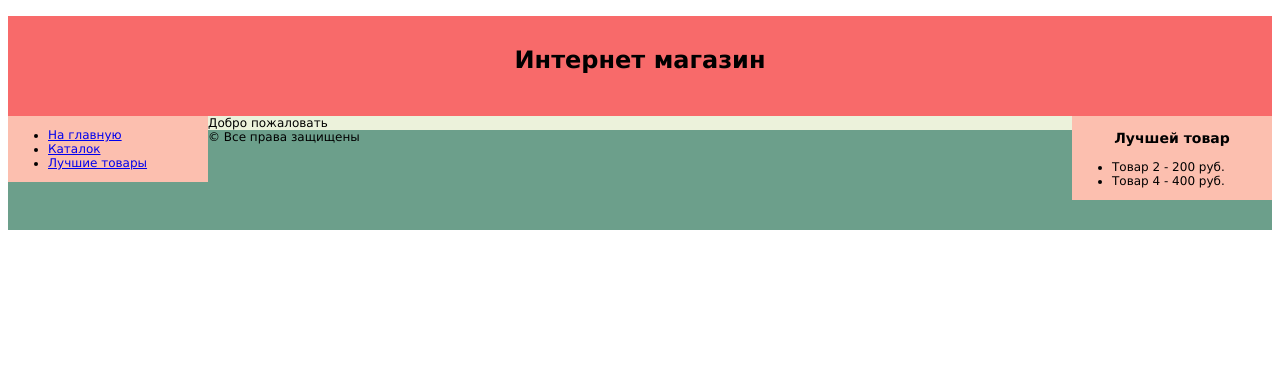
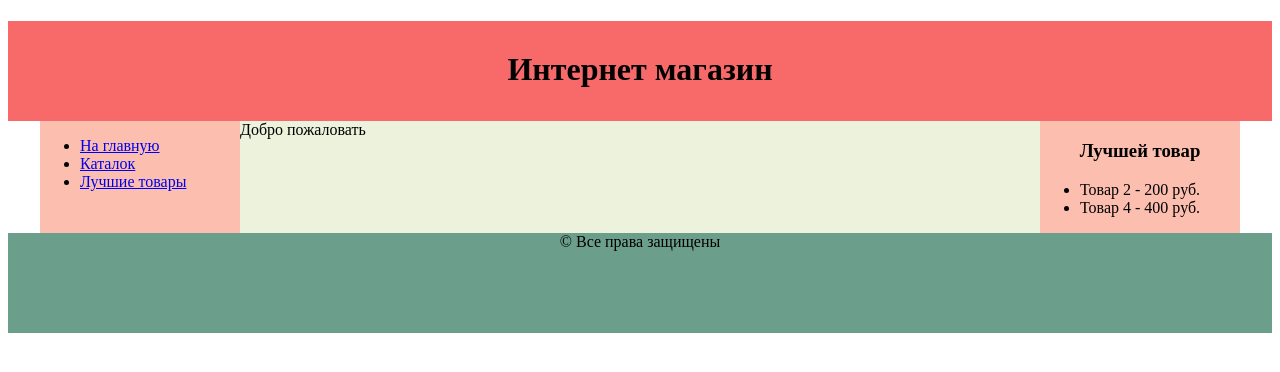
Before and after one commit to antohch/kohana, a PHP site: page /kohana/ in a window 1280 px wide. Shown: the top 372 px of the page. Run offline with PHP 8.4, Linux system fonts and the light colour scheme; settings files or empty folders that the repository lacks are supplied; some libraries are stand-ins or nearby versions.

Commit message:
добавил display flex

```diff
--- a/application/views/v_base.php
+++ b/application/views/v_base.php
@@ -8,6 +8,7 @@
 </head>
 <body>
 <style  type="text/css">
+//пример здесь http://www.sitehere.ru/kolonki-odinakovoj-vysoty-na-css
 body {
     color: #000;
     background: #FFFFFF;
@@ -17,28 +18,39 @@ body {
 }
 #header {
     height:100px;
-  background: #f86a6a ;
+    background: #f86a6a;
+
 }
 #header h1{
     text-align: center;
     padding-top: 30px;
 }
 #container {
-  min-width:800px;
+    display: flex;
+    min-width:1200px;
+    margin: 0px auto;
 }
 #center {
-  margin:0px 200px 0px 200px;
-  background: #ecf2db ;
+   // margin:0px 200px 0px 200px;
+    background: #ecf2db;
+    //display: table-cell;
+    min-width: 800px;
+    //flex-grow:1;
+
 }
 #left {
     float:left;
     width:200px;
     background: #fcbfaf;
+    flex-shrink:0;
+    //display: table-cell;
 }
 #right {
     float:right;
     width:200px;
     background: #fcbfaf;
+    flex-shrink:0;
+    //display: table-cell;
 }
 #right h3{
     text-align: center;
@@ -46,14 +58,20 @@ body {
 #footer {
     height:100px;
     background: #6c9f8b;
+    text-align: center;
+
 }
 .clear {
     clear:both;
 }
-
+#conUp
+{
+    display: flex;
+}
 </style>
 <div id="wrapper">
     <div id="header"><h1><?=$title?></h1></div>
+    <div id="conUp">
         <div id="container">
             <div id="left">
                 <ul>
@@ -62,11 +80,13 @@ body {
                 <?php endforeach?>
                 </ul>
             </div>
-		<div id="right"><h3>Лучшей товар</h3><?=$best?></div>
             <div id="center">
                 <?=$content?>
             </div>
-		<div></div>
+            <div id="right"><h3>Лучшей товар</h3><?=$best?></div>
+
+            <div closs="clear"></div>
+        </div>
     </div>
 </div>
     <div id="footer"><?=$footer?></div>
```
Lines whose indentation alone changed are shown as unchanged.
